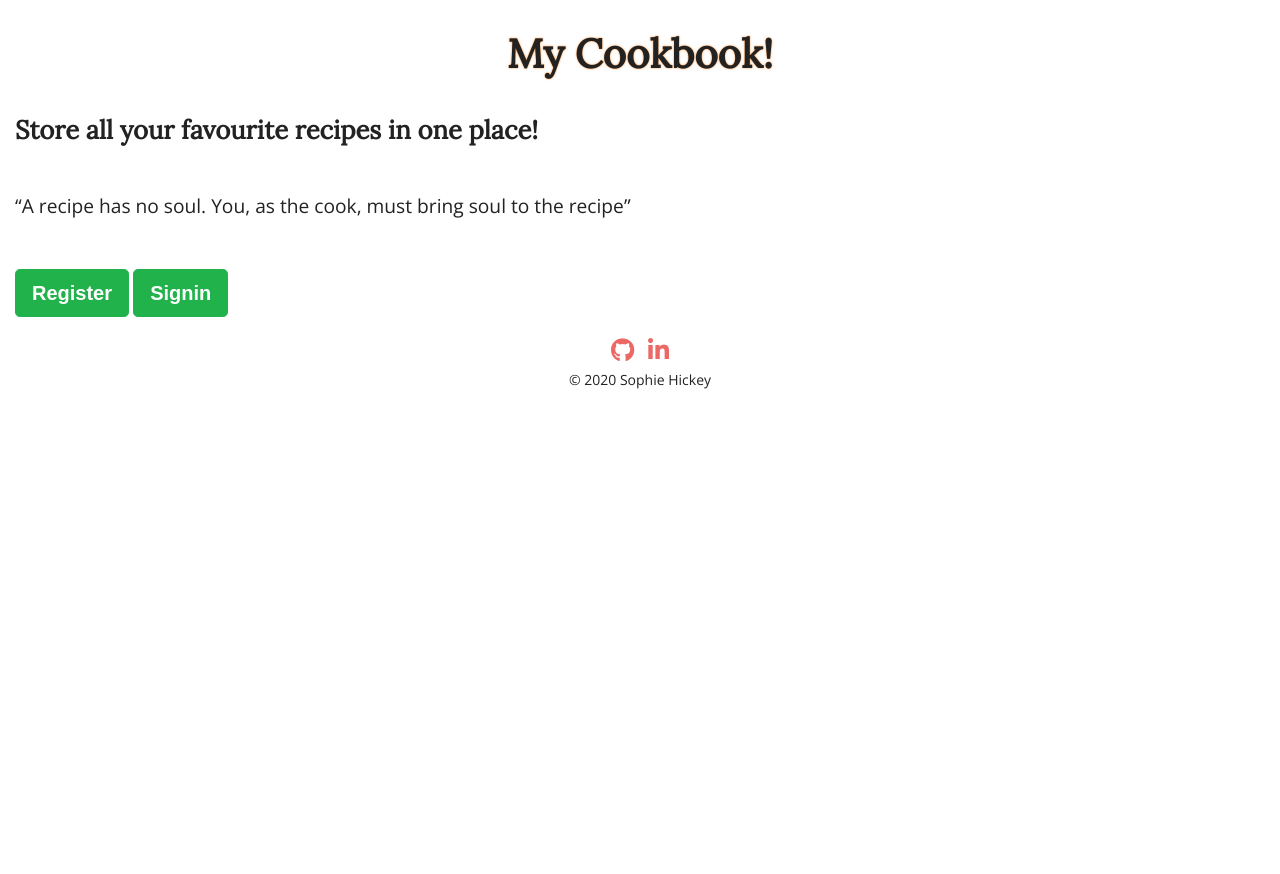
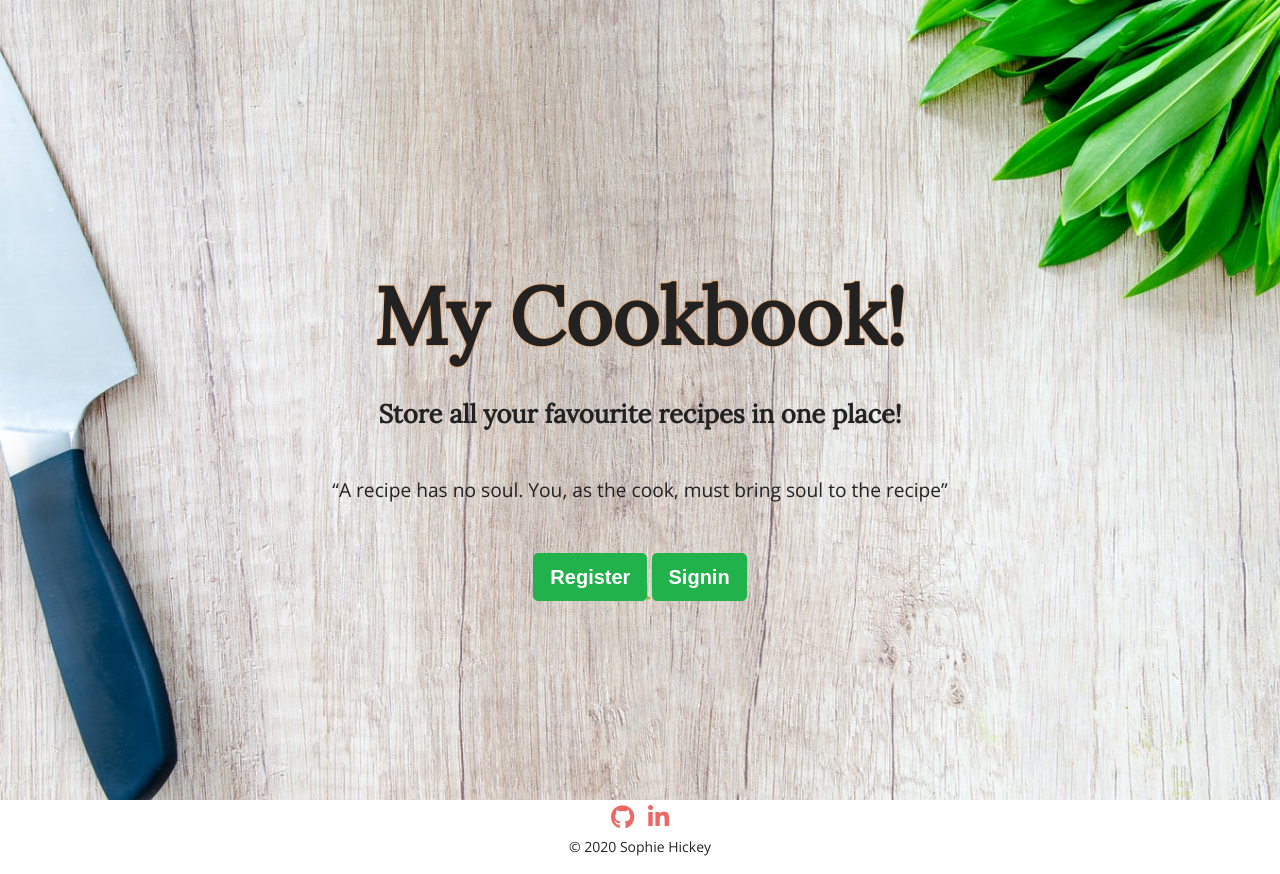
Before and after one commit to SophieH93/myCookbook, a Flask app: page / in a window 1280 px wide. Shown: the part 84-958 px from the top of the page. Before the commit the page ends 473 px from the top, so only its background shows below. Run offline with Flask 2, Linux system fonts and the light colour scheme; some libraries are stand-ins or nearby versions; some web fonts are replaced.

Commit message:
replace jumbo with hero-img & re-styled txt

```diff
--- a/static/css/style.css
+++ b/static/css/style.css
@@ -4,7 +4,7 @@ body {
     font-family: 'Open Sans', sans-serif;
 }
 
-h1{
+h1 {
     font-family: 'Lora', serif;
     padding: 2rem;
     text-align: center;
@@ -47,11 +47,20 @@ h2 {
 }
 
 
-.jumbotron {
+.hero-image {
     background-image:  url(../images/cook2.jpg);
     background-repeat: no-repeat;
     background-size: cover;
     text-align:center;
+    min-height: 100vh;
+}
+
+#title {
+    font-size: 5rem;
+}
+
+.index {
+     margin-top: 15rem;
 }
 
 .quote {
@@ -103,15 +112,7 @@ label {
     margin-bottom: 3rem;
 }
 
-.page-footer {
-    text-align: center;
-    margin-bottom: 1rem;
-}
 
-.media-icons {
-    font-size: 1.5rem;
-    padding: 0.3rem;
-}
 
 #singleRecipe {
 	max-width: 40rem;
@@ -136,3 +137,14 @@ label {
 .fas {
 	font-size: 1.5rem;
 }
+
+/* Footer */
+.page-footer {
+    text-align: center;
+    margin-bottom: 1rem;
+}
+
+.media-icons {
+    font-size: 1.5rem;
+    padding: 0.3rem;
+}
```
